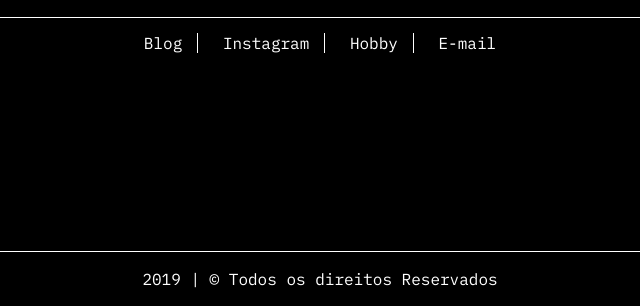
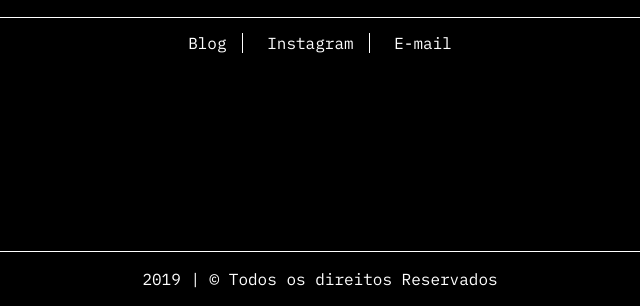
Before and after one commit to landradedelima/landradedelima.github.com, a plain HTML site: page index.html in a window 1280 px wide. Shown: the part 494-800 px from the top of the page, without its empty margins (320-960 px from the left). Drawn offline with Linux system fonts and the light colour scheme.

Commit message:
Update index.html

```diff
--- a/index.html
+++ b/index.html
@@ -38,9 +38,9 @@
     	<a class="blog-nav-item" target="_blank" rel="nofollow" href="https://www.instagram.com/landradedelima">Instagram</a>
     </li>
 
-    <li>
-        <a class="blog-nav-item" target="_blank" rel="nofollow" href="https://instagram.com/meub612">Hobby</a>
-    </li>
+
+
+
     <li>
     	<a class="blog-nav-item" target="_blank" rel="nofollow" href="mailto:l.andradedelima@yahoo.com.br">E-mail</a>
     	<div class="tip">l.andradedelima@yahoo.com.br</div>
```
